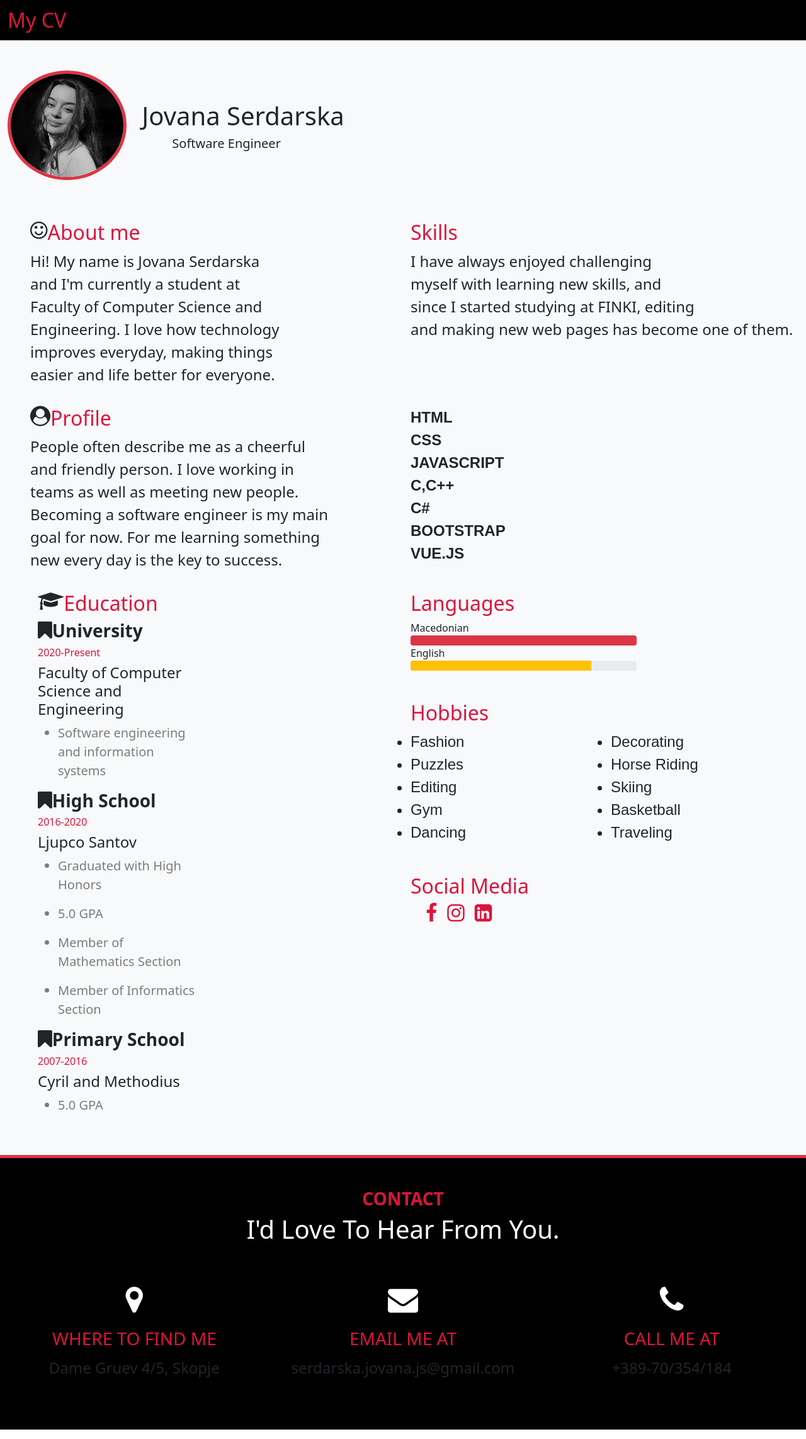
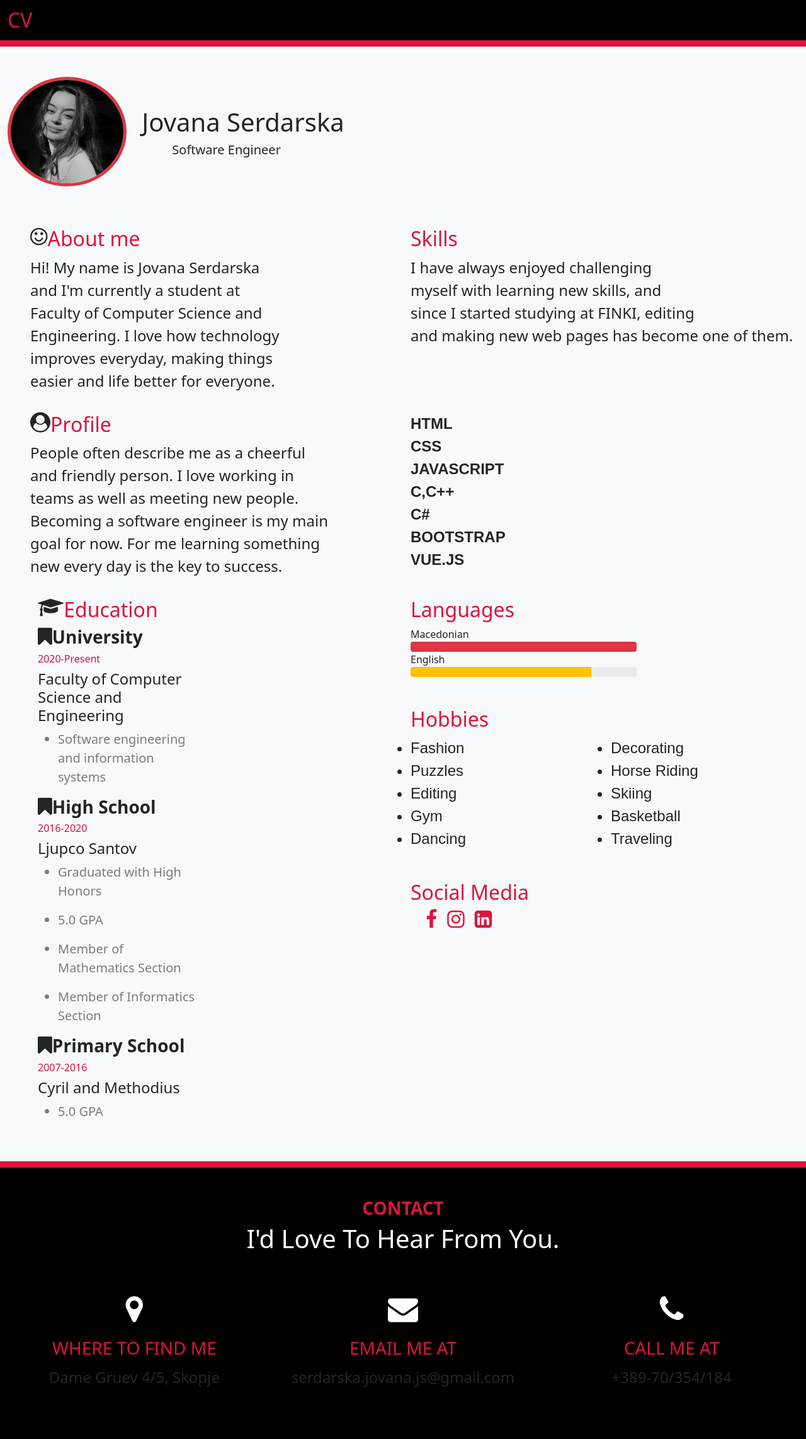
Before and after one commit to serdarska/portfolio, a Vue app: page / in a window 1280 px wide. Shown: the whole page at 63% size. Built offline with nearby package versions, Linux system fonts and the light colour scheme.

Commit message:
changed the header

```diff
--- a/src/components/Info.vue
+++ b/src/components/Info.vue
@@ -1,6 +1,6 @@
 <template>
   <section>
-    <div class="row py-5 bg-black border border-start-0 border-end-0 border-bottom-0 border-5 border-danger">
+    <div class="row py-5 bg-black border-change">
       <div class="col-12 text-center">
         <h3 class="m-0 pb-2 text-color fw-bold text-uppercase">Contact</h3>
         <h1 class="mb-5 text-white">I'd Love To Hear From You.</h1>
@@ -31,5 +31,9 @@ export default {
 </script>
 
 <style scoped>
-
+.border-change {
+  border-top-color: crimson;
+  border-top-style: solid;
+  border-width: 10px;
+}
 </style>
--- a/src/components/Navbar.vue
+++ b/src/components/Navbar.vue
@@ -1,8 +1,8 @@
 <template>
   <section>
-    <div class="row bg-black">
+    <div class="row bg-black border-change">
       <nav class="navbar navbar-dark">
-        <p class="p-0 m-0 fs-2 text-color">My CV</p>
+        <p class="p-0 m-0 fs-2 text-color">CV</p>
       </nav>
     </div>
   </section>
@@ -15,5 +15,9 @@ export default {
 </script>
 
 <style scoped>
-
+.border-change {
+  border-bottom-color: crimson;
+  border-bottom-style: solid;
+  border-width: 10px;
+}
 </style>
```
